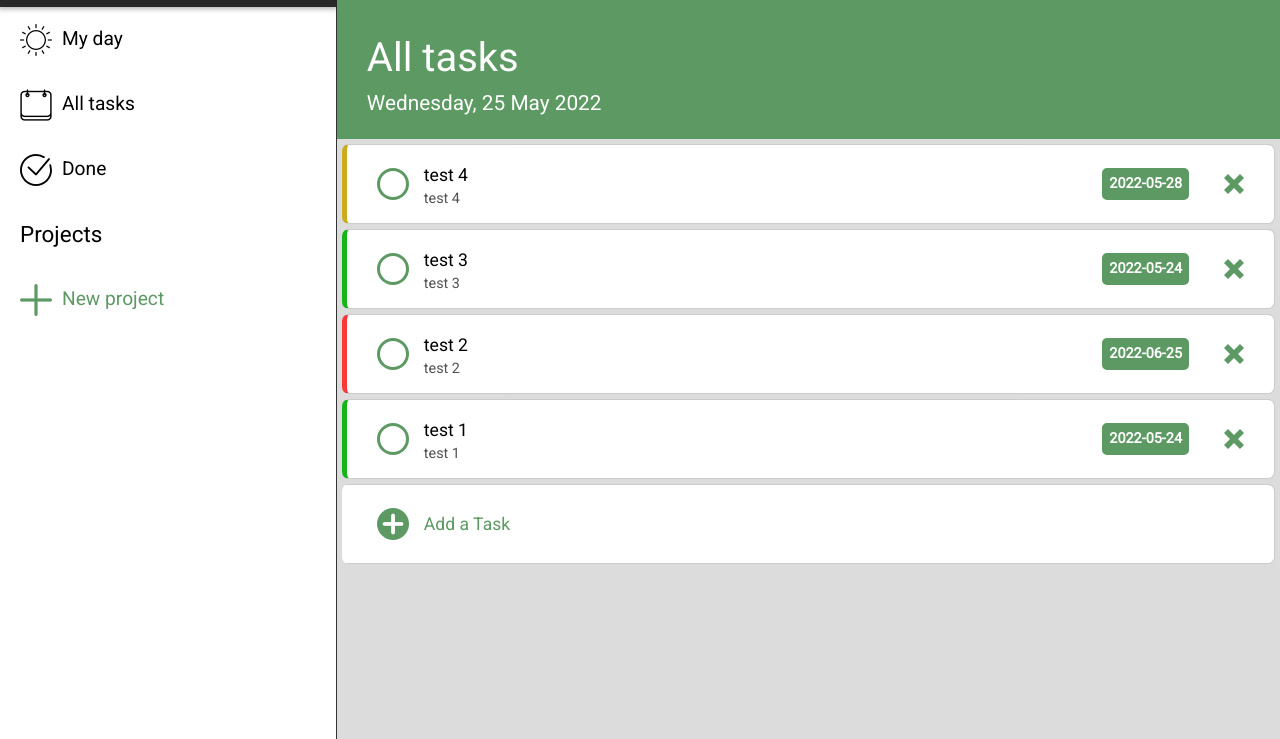
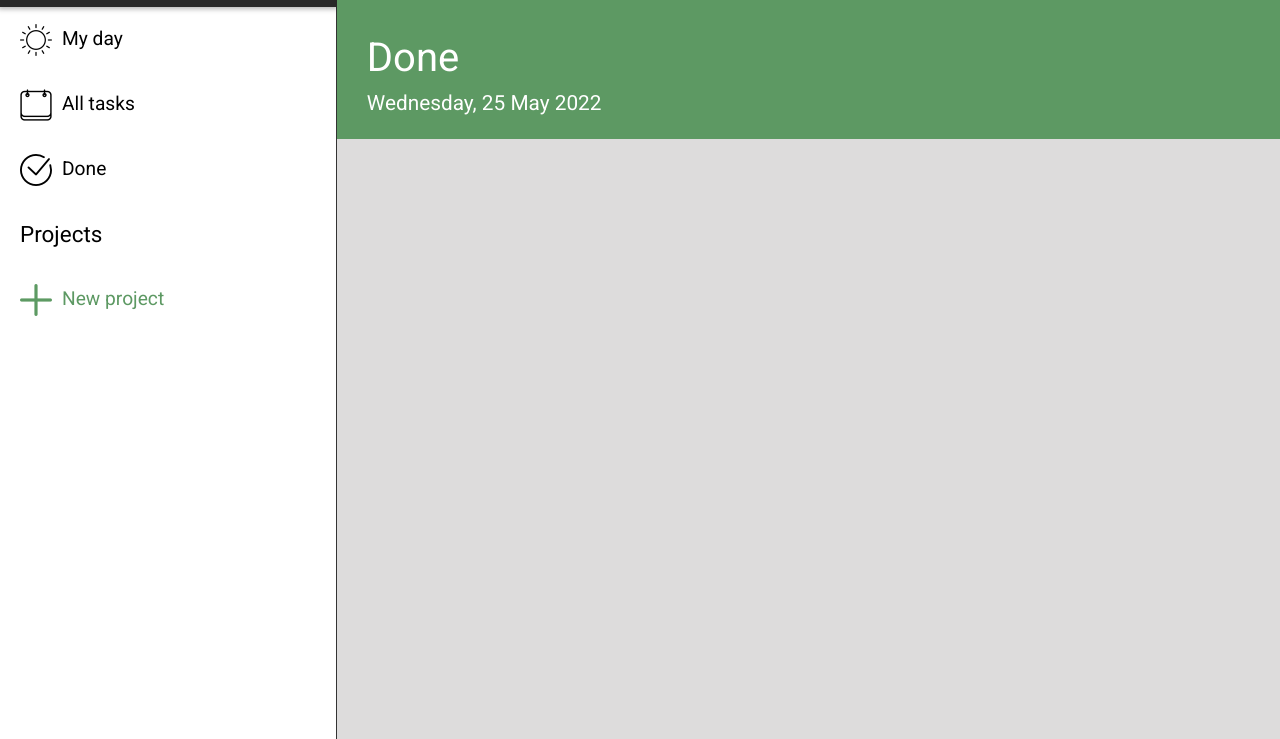
Before and after one commit to Vinicius-C13/odin-todo-list, a website built with webpack: page dist/index.html in a window 1280 px wide. Both pictures are taken after a click on the item "Done". Shown: the part 61-800 px from the top of the page. Built offline with nearby package versions, Linux system fonts and the light colour scheme.

Commit message:
Added a done tasks tab

```diff
--- a/src/index.js
+++ b/src/index.js
@@ -4,6 +4,10 @@ const taskFactory = (title, desc, date, prior) => {
 }
 
 const generalTasksArray = [
+
+]
+
+const doneTasksArray = [
 
 ]
 
@@ -118,9 +122,9 @@ const UI = (() => {
         });
     };
 
-    const displayFilteredTasks = (tasksArray)=> {
+    const displayFilteredTasks = (tasksArray, typeOfTask)=> {
         tasksArray.forEach(task=>{
-            addTaskToList(task);
+            addTaskToList(task, typeOfTask);
         });
     };
 
@@ -128,12 +132,17 @@ const UI = (() => {
         generalTasksArray.push(task)
     }
 
-    const addTaskToList = (task)=> {
+    const addTaskToList = (task, type)=> {
         const taskContainer = document.querySelector('#main');
 
         const task_div = document.createElement('div');
 
-        task_div.classList.add('task-item', task.prior);
+        if(type === undefined) {
+            task_div.classList.add('task-item', task.prior);
+        } else {
+            task_div.classList.add('task-item', task.prior, type);
+        }
+
 
         task_div.innerHTML = `
             <div class="check-btn btn-pointer"></div>
@@ -150,7 +159,9 @@ const UI = (() => {
         taskContainer.prepend(task_div);
     }
 
-    const clearTaskDisplay = () => {
+    const clearTaskDisplay = (noAddBtn) => {
+        if(noAddBtn) {return document.querySelector('#main').innerHTML =""}
+
         document.querySelector('#main').innerHTML = `
             <div class="new-task-card btn-pointer">
                 <img class="new-task-btn" src="./assets/add.png" alt="plus icon">
@@ -195,7 +206,18 @@ const UI = (() => {
         displayFilteredTasks(todayTasks);
     }
 
-    return {openTaskForm, closeTaskForm, addTaskToList, displayTasks, deleteTask, filterTodayTasks, clearTaskDisplay, storeTask, displayListTitle, filterAllTasks}
+    const checkTask = (taskEl, taskObj) => {
+        doneTasksArray.push(taskObj);
+        deleteTask(taskEl, taskObj);
+        console.log(doneTasksArray);
+    };
+
+    const filterDoneTasks = () => {
+        clearTaskDisplay(true);
+        displayFilteredTasks(doneTasksArray, 'done-task');
+    }
+
+    return {openTaskForm, closeTaskForm, addTaskToList, displayTasks, deleteTask, filterTodayTasks, clearTaskDisplay, storeTask, displayListTitle, filterAllTasks, checkTask, filterDoneTasks}
 })();
 
 //Store module: Handles storage
@@ -264,13 +286,27 @@ document.querySelector('#all-tasks').addEventListener('click', () => {
 
 document.addEventListener('DOMContentLoaded', ()=>UI.displayListTitle('All tasks'));
 
-//Event: Create new Project List
+//Event: Select done tasks tab
+document.querySelector('#done-tasks').addEventListener('click', () => {
+    console.log('tetse')
+    UI.filterDoneTasks();
+    UI.displayListTitle(document.querySelector('#done-tasks').textContent);
+});
+
+
+//Event: Check a task
+
+document.addEventListener('click', (e)=>{
+    if(e.target.classList.contains('check-btn')){
+        UI.checkTask(e.target.parentNode, e.target.parentNode.objectAssign);
+    }
+})
 
 const arrayOfObjects = [
-    {title: 'test 1', desc: 'test 1', date: '2022-05-24', prior: 'priority-low'},
-    {title: 'test 2', desc: 'test 2', date: '2022-06-25', prior: 'priority-high'},
-    {title: 'test 3', desc: 'test 3', date: '2022-05-24', prior: 'priority-low'},
-    {title: 'test 4', desc: 'test 4', date: '2022-05-28', prior: 'priority-medium'}
+    {title: 'test 1', desc: 'test 1', date: '2022-05-25', prior: 'priority-low'},
+    {title: 'test 2', desc: 'test 2', date: '2022-05-27', prior: 'priority-high'},
+    {title: 'test 3', desc: 'test 3', date: '2022-05-28', prior: 'priority-low'},
+    {title: 'test 4', desc: 'test 4', date: '2022-05-27', prior: 'priority-medium'}
 ];
 
 UI.displayTasks(arrayOfObjects);
```
Also changed, not shown: dist/index.html, dist/main.js, dist/style.css.
